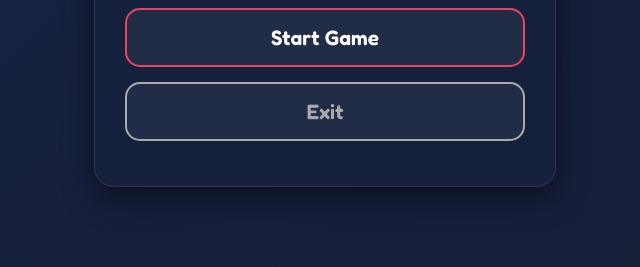
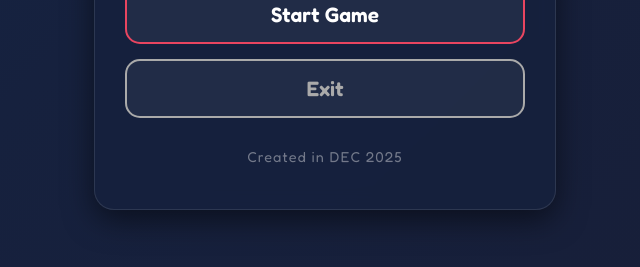
Before and after one commit to MohannadAboAlfadel/-XO-Tic-Tac-Toe-Game, a plain HTML site: page index.html in a window 1280 px wide. Shown: the part 367-634 px from the top of the page, without its empty margins (315-955 px from the left). Drawn offline with Linux system fonts and the light colour scheme.

Commit message:
imporve fornt end

```diff
--- a/index.html
+++ b/index.html
@@ -53,6 +53,10 @@
             <p>See you next time!</p>
             <button id="exit-reload-btn" class="menu-btn">Play Again</button>
         </div>
+
+        <div class="footer">
+            <p>Created in DEC 2025</p>
+        </div>
     </div>
     <script src="script.js"></script>
 </body>
--- a/style.css
+++ b/style.css
@@ -238,6 +238,13 @@ h1 {
     transform: translateY(-2px);
 }
 
+.footer {
+    margin-top: 30px;
+    font-size: 0.9rem;
+    color: rgba(255, 255, 255, 0.4);
+    letter-spacing: 1px;
+}
+
 @media (max-width: 450px) {
     .board {
         grid-template-columns: repeat(3, 80px);
```
